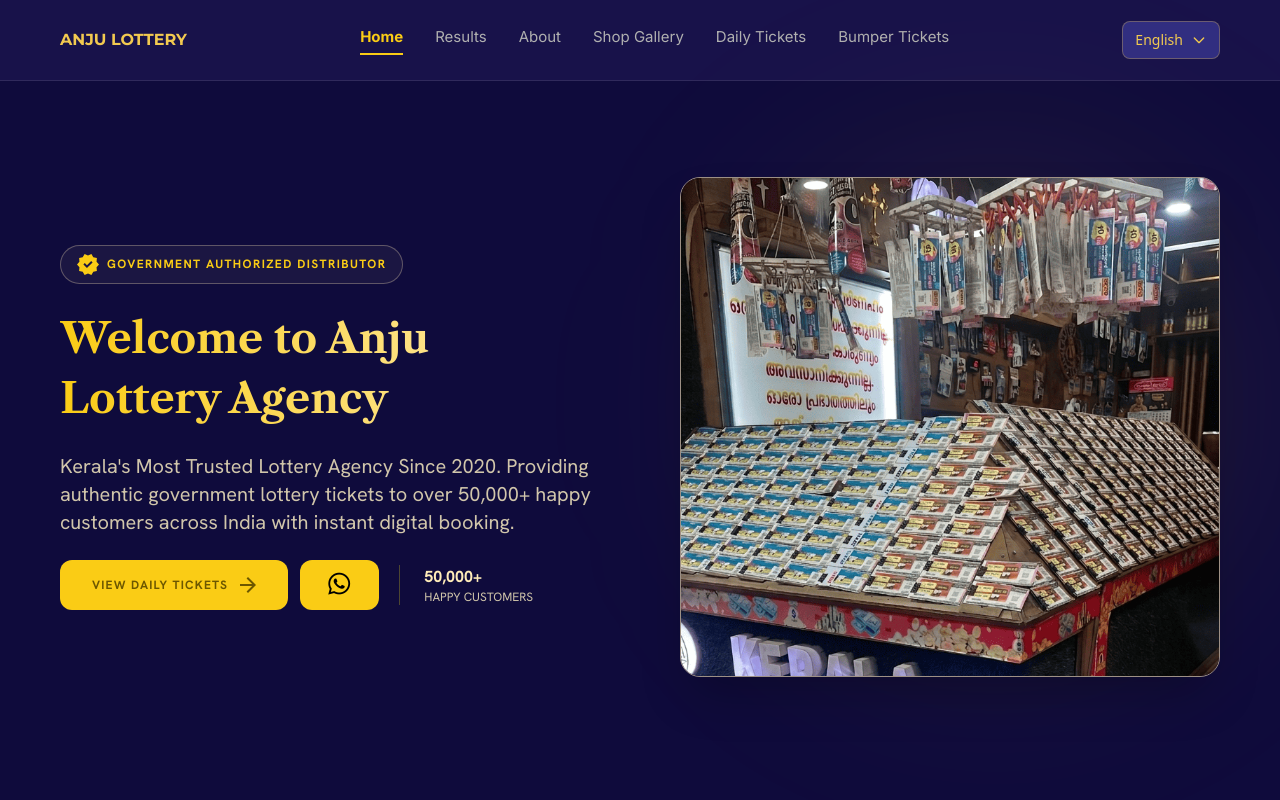
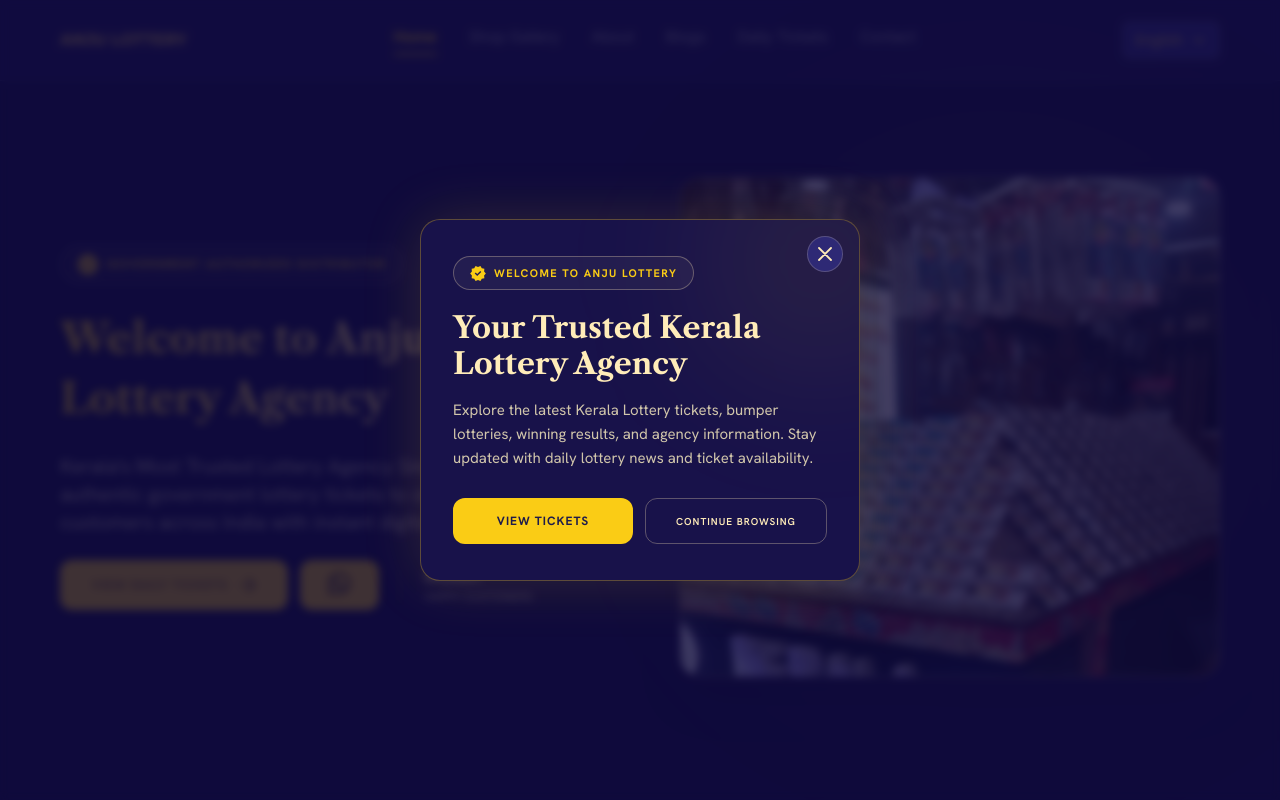
Before and after one commit to CybexelDev/Anjulottery-Website, a website: page index.html in a window 1280 px wide. Shown: the top 800 px of the page. Drawn offline with nearby package versions, Linux system fonts and the light colour scheme.

Commit message:
anjulottery-website 2/7/2026

```diff
--- a/index.html
+++ b/index.html
@@ -37,6 +37,113 @@
 
 <body class="bg-[#0F0B3C] text-white">
 
+
+    <!-- popup modal open website -->
+
+    <div id="welcomeModalOverlay"
+    class="fixed inset-0 z-[9998] hidden items-center justify-center px-4 bg-[#0F0B3C]/80 backdrop-blur-sm opacity-0 transition-opacity duration-300">
+
+    <div id="welcomeModalCard"
+        class="relative w-full max-w-[440px] bg-[#18124A] border border-[#FACC154D] rounded-[20px]
+        shadow-[0_0_60px_rgba(250,204,21,0.15)] px-7 py-9 sm:px-8 sm:py-9
+        transform scale-95 opacity-0 transition-all duration-300 overflow-hidden">
+
+        <!-- Glow -->
+        <div
+            class="pointer-events-none absolute -top-16 -right-16 w-52 h-52 rounded-full bg-[#FACC15]/10 blur-[80px]">
+        </div>
+
+        <!-- Close -->
+        <button id="welcomeModalClose"
+            class="absolute top-4 right-4 w-9 h-9 rounded-full border border-[#FFECB933]
+            bg-[#312E81CC] flex items-center justify-center text-[#FFECB9]
+            hover:bg-[#4338CA] hover:border-[#FFECB966] transition">
+
+            <svg width="14" height="14" viewBox="0 0 14 14" fill="none">
+                <path d="M1 1L13 13M13 1L1 13"
+                    stroke="currentColor"
+                    stroke-width="1.8"
+                    stroke-linecap="round" />
+            </svg>
+
+        </button>
+
+        <!-- Badge -->
+        <div
+            class="relative z-10 inline-flex items-center gap-2 px-4 py-2 border bg-[#FFECB90D] border-[#FFECB94D] rounded-full mb-5">
+
+            <svg width="16" height="15" viewBox="0 0 22 21" fill="none">
+                <path
+                    d="M7.6 21L5.7 17.8L2.1 17L2.45 13.3L0 10.5L2.45 7.7L2.1 4L5.7 3.2L7.6 0L11 1.45L14.4 0L16.3 3.2L19.9 4L19.55 7.7L22 10.5L19.55 13.3L19.9 17L16.3 17.8L14.4 21L11 19.55L7.6 21ZM9.95 14.05L15.6 8.4L14.2 6.95L9.95 11.2L7.8 9.1L6.4 10.5L9.95 14.05Z"
+                    fill="#FACC15" />
+            </svg>
+
+            <p
+                class="font-hanken text-[10px] sm:text-[11px] font-[650] tracking-[1.4px] uppercase text-[#FACC15]">
+                Welcome to Anju Lottery
+            </p>
+
+        </div>
+
+        <!-- Heading -->
+        <h2
+            class="relative z-10 font-libre text-[26px] sm:text-[30px] leading-[36px] font-[700] text-[#FFECB9] mb-4">
+            Your Trusted Kerala <br class="hidden sm:block">
+            Lottery Agency
+        </h2>
+
+        <!-- Description -->
+        <p
+            class="relative z-10 font-hanken text-[14px] sm:text-[15px] leading-6 text-[#D1C6AB] mb-7">
+
+            Explore the latest Kerala Lottery tickets, bumper lotteries,
+            winning results, and agency information.
+
+            Stay updated with daily lottery news and ticket availability.
+
+        </p>
+
+        <!-- Buttons -->
+        <div class="relative z-10 flex flex-col sm:flex-row gap-3">
+
+            <!-- Change #tickets to your section id -->
+            <a href="#tickets"
+                id="welcomeModalClaim"
+                class="flex-1 text-center bg-[#FACC15]
+                text-[#1E1B4B] font-hanken font-[700]
+                text-[12px] tracking-[1px] uppercase
+                px-5 py-3.5 rounded-[12px]
+                hover:bg-yellow-300
+                transition duration-300">
+
+                View Tickets
+
+            </a>
+
+            <button id="welcomeModalDismiss"
+                class="flex-1 text-center bg-transparent
+                border border-[#FFECB94D]
+                hover:border-[#FFECB966]
+                text-[#FFECB9]
+                font-hanken font-[600]
+                text-[10px]
+                tracking-[1px]
+                uppercase
+                px-5 py-3.5
+                rounded-[12px]
+                transition duration-300">
+
+                Continue Browsing
+
+            </button>
+
+        </div>
+
+    </div>
+
+</div>
+
+
     <!-- ================= NAVBAR ================= -->
 
     <nav class="relative  border-b border-white/10 bg-[#18124A]">
@@ -53,11 +160,11 @@
                 <ul id="navbar" class="relative hidden lg:flex  lg:gap-6 xl:gap-8 font-inter text-[15px]">
 
 <li><a href="#home" class="nav-link active">Home</a></li>
-<li><a href="#results" class="nav-link" >Results</a></li>
+<li><a href="#shop" class="nav-link">Shop Gallery</a></li>
 <li><a href="#about" class="nav-link">About</a></li>
-<li><a href="#shop" class="nav-link">Shop Gallery</a></li>
+<li><a href="#blogs" class="nav-link" >Blogs</a></li>
 <li><a href="#tickets" class="nav-link">Daily Tickets</a></li>
-<li><a href="#bumberTickets" class="nav-link">Bumper Tickets</a></li>
+<li><a href="#contact" class="nav-link">Contact</a></li>
                     <!-- Sliding underline -->
                     <span id="indicator"></span>
 
@@ -162,11 +269,11 @@
                 <ul class="flex flex-col gap-5 px-6 py-6 font-inter text-white text-[15px]">
 
                     <li><a href="#home" class="nav-link active">Home</a></li>
-                    <li><a href="#results" class="nav-link">Results</a></li>
-                    <li><a href="#about" class="nav-link">About</a></li>
                     <li><a href="#shop" class="nav-link">Shop Gallery</a></li>
+                     <li><a href="#about" class="nav-link">About</a></li>
+                    <li><a href="#blogs" class="nav-link">Blogs</a></li>
                     <li><a href="#tickets" class="nav-link">Daily Tickets</a></li>
-                    <li><a href="#bumberTickets" class="nav-link">Bumper Tickets</a></li>
+                    <li><a href="#contact" class="nav-link">Contacts</a></li>
 
                 </ul>
 
@@ -247,7 +354,7 @@
         </button>
 
         <!-- WhatsApp Contact Now Button -->
-        <a href="https://wa.me/1234567890?text=Hi%2C%20I%27d%20like%20to%20know%20more"
+<a href="https://wa.me/919447901980?text=Hello%20Anju%20Lottery,%20I%20would%20like%20to%20know%20more%20about%20your%20lottery%20tickets."
             target="_blank" rel="noopener noreferrer"
             class="w-fit bg-[#FACC15] text-[#6C5700] text-[12px] font-[700] px-7 py-[10px] rounded-[12px] tracking-[1.2px] flex items-center gap-3 hover:scale-105 duration-300">
 
@@ -425,7 +532,7 @@
 <div class="flex flex-row gap-2 w-full">
 
     <!-- Call Now Button -->
-    <a href="tel:+9345362855"
+    <a href="tel:+919447901980"
         class="flex-1 bg-[#FACC15] text-[#1E1B4B] px-4 py-2 rounded-[9px]
         font-[900] text-[12px] sm:text-[13.1px]
         hover:bg-yellow-300 transition flex items-center justify-center gap-2">
@@ -435,7 +542,7 @@
     </a>
 
     <!-- WhatsApp Button -->
-    <a href="https://wa.me/1234567890?text=Hi%2C%20I%27d%20like%20to%20know%20more"
+<a href="https://wa.me/919447901980?text=Hello%20Anju%20Lottery,%20I%20would%20like%20to%20know%20more%20about%20your%20lottery%20tickets."
         target="_blank" rel="noopener noreferrer"
         class="flex-1 bg-[#FACC15] text-[#1E1B4B] px-4 py-2 rounded-[9px]
         font-[900] text-[12px] sm:text-[13.1px]
@@ -586,7 +693,7 @@
                                     class="flex flex-col xs:flex-row sm:flex-row items-stretch sm:items-center gap-3 sm:gap-4 md:gap-[16px]">
                                     <button
                                         class="bg-[#FACC15] hover:bg-yellow-500 text-[#1E1B4B] text-[11px] sm:text-[12px] hanken font-[700] py-3 sm:py-4 px-6 sm:px-10 shadow-[0_0_40px_rgba(250,204,21,0.15)] rounded-lg transition-all duration-200 transform hover:scale-105 flex items-center justify-center sm:justify-start gap-2 whitespace-nowrap">
-                                        BOOK NOW
+                                        COLLECT NOW
                                         <svg width="12" height="12" viewBox="0 0 12 12" fill="none"
                                             xmlns="http://www.w3.org/2000/svg">
                                             <path
@@ -619,7 +726,7 @@
                                         <div>
                                             <p
                                                 class="text-[#D1C6AB] leading-5 sm:leading-[21px] text-xs sm:text-[14px] font-[400] font-hanken whitespace-nowrap">
-                                                1,240+ Booking Today</p>
+                                                1,140+ Booking Today</p>
                                         </div>
                                     </div>
                                 </div>
@@ -1342,7 +1449,7 @@
         </section>
 
 
-        <section id="bumberTickets"
+        <section id="blogs"
             class="bg-[#181445] py-10 sm:py-12 md:py-14 lg:py-[65px] px-5 sm:px-8 md:px-10 lg:px-[60px]">
 
 
@@ -1509,10 +1616,8 @@
                         </h2>
 
                         <p class="about-desc font-hanken text-[15px] sm:text-[16px] leading-6 sm:leading-7 text-[#D1C6AB]" data-key="aboutDesc">
-                            Founded in 2020, Anju Lottery Agency has quickly risen to become
-                            Palakkad's premier government-authorized distributor. We represent
-                            the prestigious Kerala State Lottery department—a legacy of integrity
-                            founded in 1967.
+                            Established in 2020, Anju Lottery Agency is a trusted Government Authorized Kerala State Lottery distributor in Palakkad.
+                             We provide genuine lottery tickets with reliable and customer-friendly service.
                         </p>
 
                         <!-- Features -->
@@ -1692,7 +1797,7 @@
         </section>
 
 
-        <section class="py-8 sm:py-10 md:py-12 lg:py-14 xl:py-[65px] px-4 sm:px-6 md:px-8 lg:px-10 xl:px-[60px]">
+        <section id="contact" class="py-8 sm:py-10 md:py-12 lg:py-14 xl:py-[65px] px-4 sm:px-6 md:px-8 lg:px-10 xl:px-[60px]">
 
             <!-- Top Section -->
 
@@ -1938,7 +2043,7 @@
 
                             <li ><a href="#tickets">Daily Tickets</a></li>
 
-                            <li><a href="#bumberTickets">Bumper Tickets</a></li>
+                            <li><a href="#blogs">Blogs</a></li>
 
                             <li><a href="#results">Official Results</a></li>
 
@@ -1988,10 +2093,10 @@
                                 </svg>
 
                                 <span class="text-[16px] font-hanken leading-6 text-[#E3DFFF]">
-                                    +91 9345362855
+                                    +91 94479 01980
                                 </span>
                             </p>
-                            <a href="tel:+919345362855">
+                            <a href="tel:+919447901980">
                                  <button
                                 class="mt-5 w-full bg-[#FACC151A] text-[14px] font-[400] font-hanken border border-[#FFECB94D] rounded-[10px] py-[10px] text-[#FFECB9] hover:bg-[#534b9d] duration-300">
 
@@ -2044,7 +2149,71 @@
 
 <script src="./js/language.js"></script>
     <script>
+
         document.addEventListener("DOMContentLoaded", () => {
+
+    // =========================
+    // Welcome Popup
+    // =========================
+
+    const STORAGE_KEY = "anjuWelcomeModalSeen";
+
+    const overlay = document.getElementById("welcomeModalOverlay");
+    const card = document.getElementById("welcomeModalCard");
+
+    const closeBtn = document.getElementById("welcomeModalClose");
+    const dismissBtn = document.getElementById("welcomeModalDismiss");
+    const viewBtn = document.getElementById("welcomeModalClaim");
+
+    if (overlay && card && closeBtn && dismissBtn && viewBtn) {
+
+        function openModal() {
+
+            overlay.classList.remove("hidden");
+            overlay.classList.add("flex");
+
+            requestAnimationFrame(() => {
+                overlay.classList.remove("opacity-0");
+                card.classList.remove("opacity-0", "scale-95");
+            });
+
+            document.body.style.overflow = "hidden";
+        }
+
+        function closeModal() {
+
+            overlay.classList.add("opacity-0");
+            card.classList.add("opacity-0", "scale-95");
+
+            document.body.style.overflow = "";
+
+            setTimeout(() => {
+                overlay.classList.add("hidden");
+                overlay.classList.remove("flex");
+            }, 300);
+
+        }
+
+        setTimeout(openModal, 800);
+
+        closeBtn.addEventListener("click", closeModal);
+        dismissBtn.addEventListener("click", closeModal);
+        viewBtn.addEventListener("click", closeModal);
+
+        overlay.addEventListener("click", (e) => {
+            if (e.target === overlay) {
+                closeModal();
+            }
+        });
+
+        document.addEventListener("keydown", (e) => {
+            if (e.key === "Escape" && !overlay.classList.contains("hidden")) {
+                closeModal();
+            }
+        });
+    }
+
+
 
             // =========================
             // Desktop Navigation
--- a/lang/ml.json
+++ b/lang/ml.json
@@ -1,5 +1,5 @@
 {
-    "hero_title": "അഞ്ജു ലോട്ടറി ഏജൻസിയിലേക്ക് സ്വാഗതം",
+    "hero_title": "അഞ്ചു ലോട്ടറി ഏജൻസിയിലേക്ക് സ്വാഗതം",
     "hero_desc": "2020 മുതൽ കേരളത്തിലെ വിശ്വസനീയമായ ലോട്ടറി ഏജൻസി.ഇന്ത്യയിലുടനീളം 50,000+ സന്തുഷ്ട ഉപഭോക്താക്കൾക്ക് സർക്കാർ ലോട്ടറി ടിക്കറ്റുകൾ ഡിജിറ്റൽ ബുക്കിംഗിലൂടെ നൽകുന്നു.",
     "branch_title": "ഞങ്ങളുടെ ബ്രാഞ്ചുകൾ സന്ദർശിക്കുക",
     "branch_sub": "ലക്ഷക്കണക്കിന് സ്വപ്നങ്ങൾ ദിവസേന യാഥാർത്ഥ്യമാകുന്ന വിശ്വസനീയമായ ഒരു ലോട്ടറി അനുഭവം ഇവിടെ നിങ്ങൾക്കായി.",
@@ -39,7 +39,7 @@
     "blogHead":"ലോട്ടറി വിശകലനവും വിജയിച്ചവരുടെ കഥകളും",
     "blogDesc":"പുതിയ വാർത്തകളും, അടിക്കാനുള്ള വഴികളും, ഞങ്ങളുടെ കൂട്ടത്തിലുള്ളവരുടെ മനംതൊടുന്ന കഥകളും അറിഞ്ഞിരിക്കൂ.",
     "aboutHead":"വർഷങ്ങളായുള്ള വിശ്വാസം, ഓരോ ടിക്കറ്റിലും",
-    "aboutDesc":"2020-ൽ തുടങ്ങിയ അഞ്ജു ലോട്ടറി ഏജൻസി, ഇന്ന് പാലക്കാട്ടെ പ്രധാന ഗവൺമെന്റ് ലോട്ടറി വിതരണക്കാരായി മാറിക്കഴിഞ്ഞു. 1967 മുതൽ വിശ്വാസ്യതയോടെ പ്രവർത്തിക്കുന്ന കേരള സ്റ്റേറ്റ് ലോട്ടറി വകുപ്പിന്റെ ഭാഗമായാണ് ഞങ്ങൾ പ്രവർത്തിക്കുന്നത്.",
+    "aboutDesc":"2020 മുതൽ പാലക്കാട്ട് വിശ്വാസത്തോടെ പ്രവർത്തിക്കുന്ന സർക്കാർ അംഗീകൃത കേരള സംസ്ഥാന ലോട്ടറി വിതരണ കേന്ദ്രമാണ് അഞ്ജു ലോട്ടറി ഏജൻസി.യഥാർത്ഥ ലോട്ടറി ടിക്കറ്റുകളും മികച്ച ഉപഭോക്തൃ സേവനവും ഞങ്ങൾ ഉറപ്പുനൽകുന്നു",
     "feature1":"പൂർണ്ണമായി നിയമപ്രകാരം",
     "featureDesc1":"കേരള ഗവൺമെന്റ് ലോട്ടറി വകുപ്പിന്റെ എല്ലാ നിയമങ്ങളും കൃത്യമായി പാലിച്ചാണ് ഞങ്ങൾ പ്രവർത്തിക്കുന്നത്.",
     "feature2":"ഞങ്ങളുടെ വാഗ്ദാനം",
```
